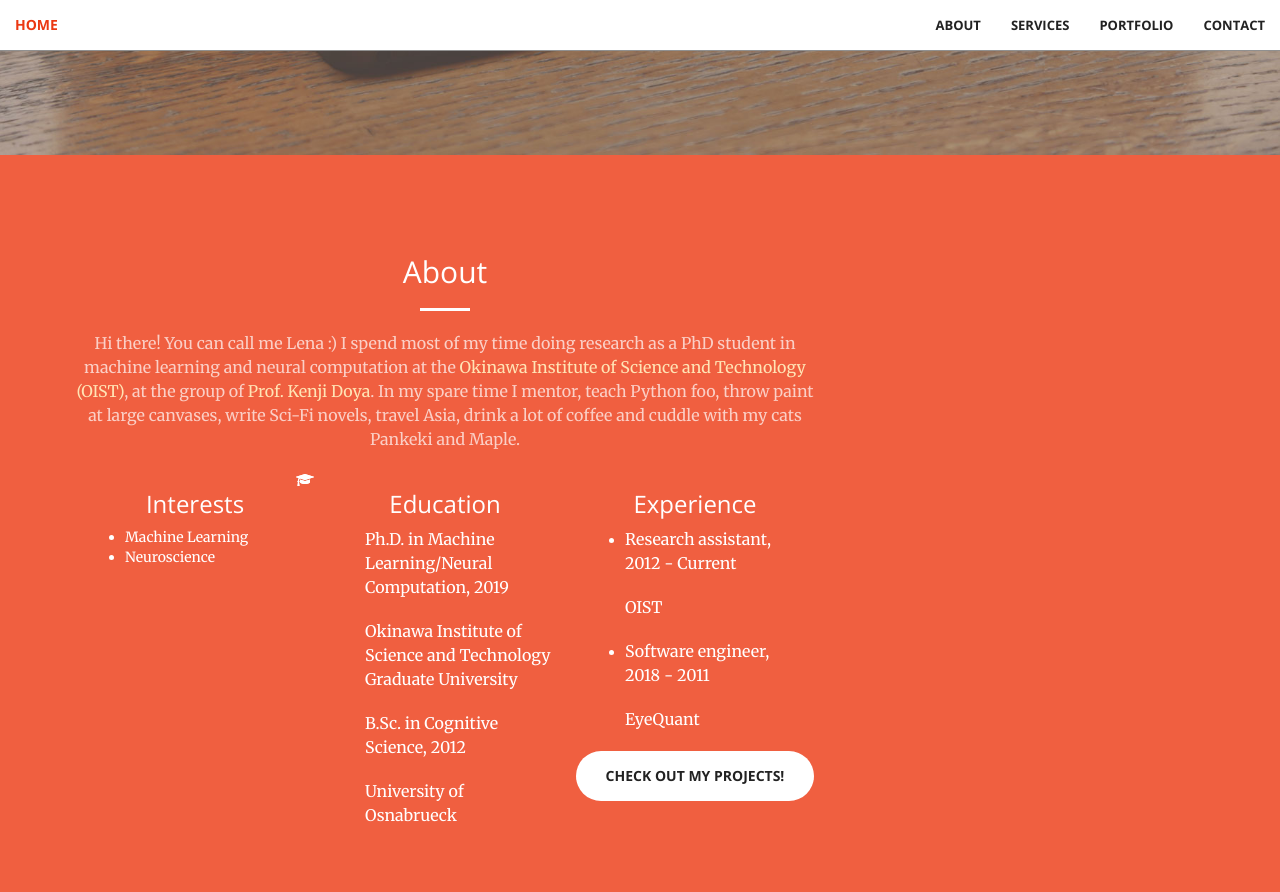
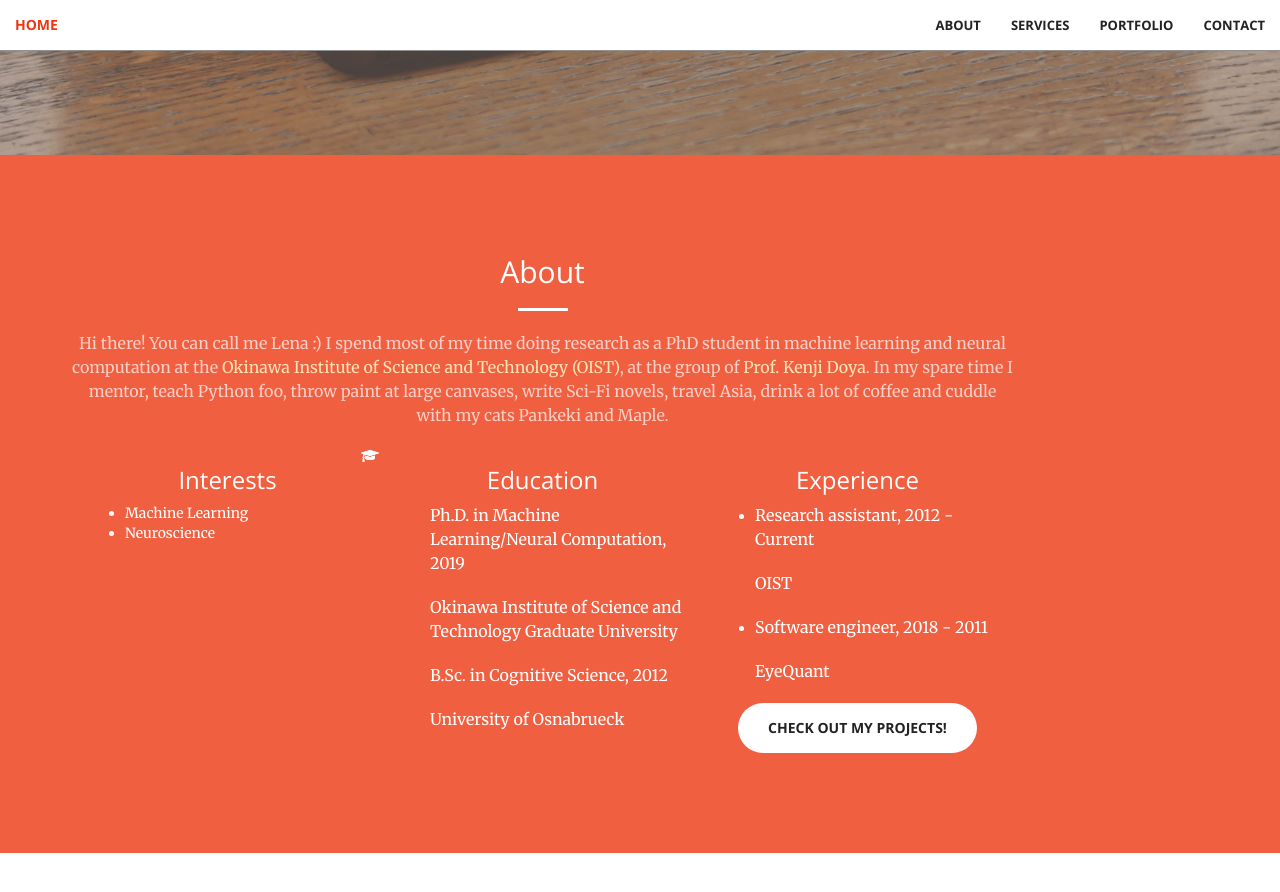
Before and after one commit to jvs--/jvs--.github.io, a Jekyll site: the page built from index.html, in a window 1280 px wide and 900 px high, scrolled down 745 px. Shown: the top 892 px of the window. Built offline with Jekyll 4.4.1, drawn with Linux system fonts in a browser that asks for light colours.

Commit message:
Fixing spacing

```diff
--- a/_includes/call-to-action.html
+++ b/_includes/call-to-action.html
@@ -1,7 +1,7 @@
 <section class="bg-primary" id="about">
     <div class="container">
         <div class="row">
-            <div class="col-lg-8 text-center">
+            <div class="col-lg-10 text-center">
                 <h2 class="section-heading">About</h2>
                 <hr class="light">
                 <p class="text-faded">Hi there! You can call me Lena :) I spend most of my time doing research as a PhD student in machine learning and neural computation at the <a href="http://www.oist.jp/" style="color:moccasin">Okinawa Institute of Science and Technology (OIST)</a>, at the group of <a href="https://groups.oist.jp/ncu" style="color:moccasin">Prof. Kenji Doya</a>.
```
